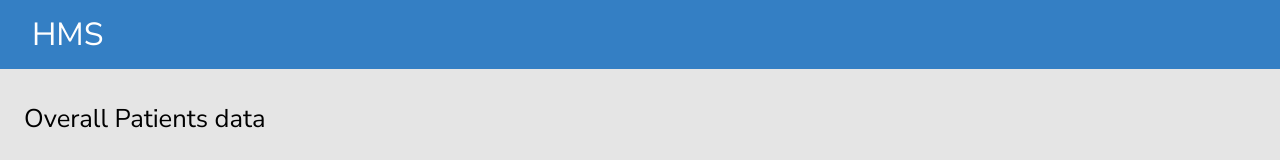
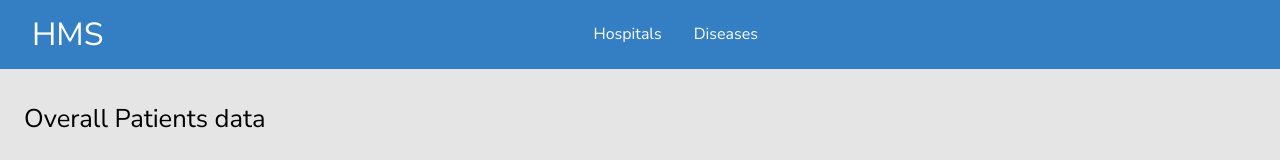
Before and after one commit to Mubangizi/hospital-management-system, a React (Create React App) app: page / in a window 1280 px wide. Shown: the top 160 px of the page. Built offline with nearby package versions, Linux system fonts and the light colour scheme; no server answers.

Commit message:
Add header nav section

```diff
--- a/src/components/Header/Header.css
+++ b/src/components/Header/Header.css
@@ -12,6 +12,23 @@
     text-decoration: none;
     color: white;
 }
+
+.HeaderMenus{
+    display: flex;
+    align-items: center;
+    gap: 2rem;
+}
+
+.HeaderMenus a{
+    text-decoration: none;
+    color: white;
+}
+
+.HeaderMenus .active{
+    font-weight: bold;
+    border-bottom: 1px solid white;
+}
+
 
 .SubHeader{
     display: flex;
--- a/src/components/Header/index.jsx
+++ b/src/components/Header/index.jsx
@@ -1,13 +1,20 @@
 import React from "react";
 import "./Header.css";
 import { Avatar } from "@material-ui/core";
-import { Link } from "react-router-dom";
+import { Link, NavLink } from "react-router-dom";
 const Header = ({ showAvator }) => {
   return (
     <div className="Header">
       <Link to="/" className="HeaderLogo">
         HMS
       </Link>
+      <div className="HeaderMenus">
+        <NavLink to={{ pathname: `/hospitals` }} exact={true}>
+          Hospitals
+        </NavLink>
+        <NavLink to={{ pathname: `/diseases` }}>Diseases</NavLink>
+      </div>
+      <div></div>
       {showAvator && (
         <div className="HeaderAccountInfo">
           <Avatar />
--- a/src/pages/RecPages/NotFoundPage.jsx/index.jsx
+++ b/src/pages/RecPages/NotFoundPage.jsx/index.jsx
@@ -1,10 +1,11 @@
 import React from "react";
 import { Link } from "react-router-dom";
-import { SubLayout } from "../../../components/Layout";
+import Header from "../../../components/Header";
 import "./NotFoundPage.css";
 const NotFoundPage = () => {
   return (
-    <SubLayout>
+    <div>
+      <Header />
       <div className="Container">
         <div className="HomeMainContent">
           <div className="NotFoundInfo">
@@ -15,7 +16,7 @@ const NotFoundPage = () => {
           </div>
         </div>
       </div>
-    </SubLayout>
+    </div>
   );
 };
 
```
